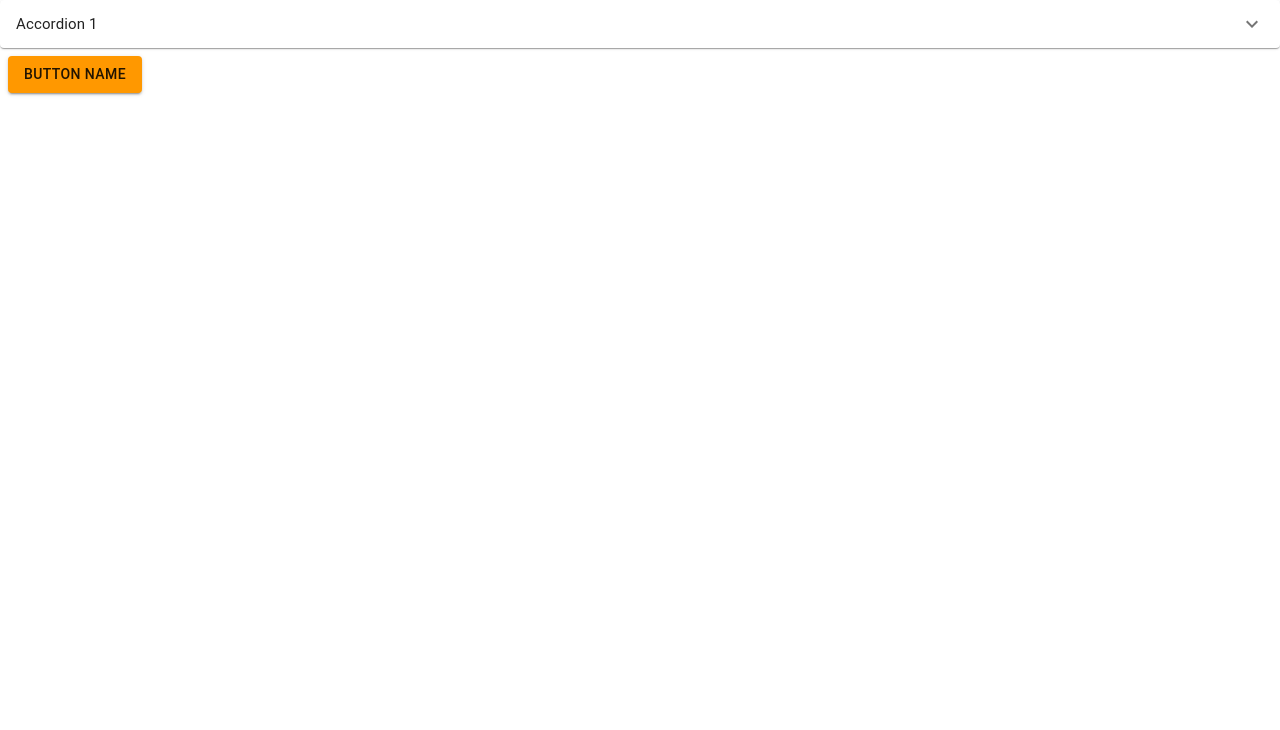
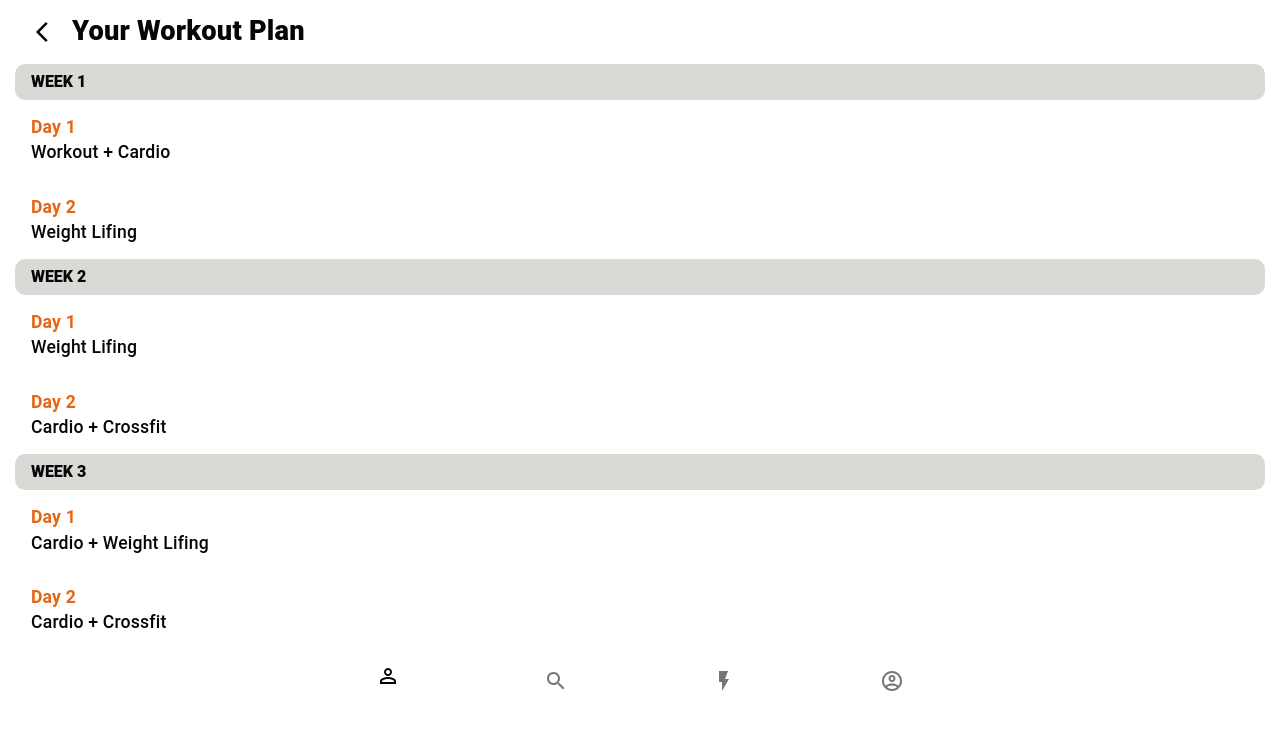
Before and after one commit to trtquan/gyho, a React (Create React App) app: page / in a window 1280 px wide. Shown: the top 730 px of the page. Built offline with nearby package versions, Linux system fonts and the light colour scheme.

Commit message:
Init Workout Plan, Workouthistory page

```diff
--- a/src/App.js
+++ b/src/App.js
@@ -1,16 +1,34 @@
+import { createMuiTheme } from "@material-ui/core";
+import { ThemeProvider } from "@material-ui/styles";
 import React from "react";
-import Alert from "@material-ui/lab/Alert";
-import ErrorOutlineOutlinedIcon from "@material-ui/icons/ErrorOutlineOutlined";
 import "./App.css";
-import Caution from "./components/Shared/Caution";
-import KaoAccordion from "./components/Shared/KaoAccordion";
-import KaoButton from "./components/Shared/KaoButton";
+import WorkoutPlan from "./components/WorkoutPlan";
+
+const masterTheme = createMuiTheme({
+  palette: {
+    primary: {
+      main: '#050607'
+    },
+    secondary: {
+      main: '#e86514'
+    },
+    background: {
+      grey: '#dbd9d5'
+    }
+  },
+  typography: {
+    h1: {
+      color: '#050607'
+    }
+  }
+})
 
 function App() {
   return (
     <>
-      <KaoAccordion summary={"quan"} children={<Caution message={"test"} />} />
-      <KaoButton />
+      <ThemeProvider theme={masterTheme}>
+        <WorkoutPlan/>
+      </ThemeProvider>
     </>
   );
 }
--- a/src/components/Shared/Header.jsx
+++ b/src/components/Shared/Header.jsx
@@ -0,0 +1,31 @@
+import React from 'react';
+import { AppBar, IconButton, makeStyles, Toolbar, Typography } from '@material-ui/core';
+import ArrowBackIosIcon from '@material-ui/icons/ArrowBackIos';
+
+const useStyles = makeStyles(() => ({
+  root: {
+    backgroundColor: '#FFF',
+    boxShadow: 'none'
+  },
+  title: {
+    fontSize: "1.7rem",
+    fontWeight: '800'
+  }
+}));
+
+export default function Header({ title }) {
+  const classes = useStyles();
+
+  return (
+    <AppBar position="static" color="primary" className={classes.root}>
+      <Toolbar>
+        <IconButton color="primary">
+          <ArrowBackIosIcon />
+        </IconButton>
+        <Typography variant="h4" color="primary" className={classes.title}>
+          {title}
+        </Typography>
+      </Toolbar>
+    </AppBar>
+  );
+}
--- /dev/null
+++ b/src/components/WorkoutPlan.jsx
@@ -0,0 +1,100 @@
+import React from "react";
+import { makeStyles } from "@material-ui/core/styles";
+import { BottomNavigation, BottomNavigationAction, List, ListItem, ListItemText, ListSubheader } from "@material-ui/core";
+import PersonOutlineOutlinedIcon from '@material-ui/icons/PersonOutlineOutlined';
+import SearchOutlinedIcon from '@material-ui/icons/SearchOutlined';
+import FlashOnOutlinedIcon from '@material-ui/icons/FlashOnOutlined';
+import AccountCircleOutlinedIcon from '@material-ui/icons/AccountCircleOutlined';
+import Header from "./Shared/Header";
+
+const useStyles = makeStyles((theme) => ({
+    root: {
+      width: '100%',
+      height: '100vh',
+      display: 'flex',
+      flexDirection: 'column'
+    },
+    workoutList: {
+      width: '100%',
+      overflow: 'auto',
+      paddingBottom: '0px',
+      paddingTop: '0px',
+      "& .MuiListItemText-primary": {
+        color: theme.palette.secondary.main,
+        fontWeight: '600',
+        fontSize: '1.1rem'
+      },
+      "& .MuiListItemText-secondary": {
+        color: theme.palette.primary.main,
+        fontWeight: '500',
+        fontSize: '1.1rem'
+      },
+
+    },
+    subheader: {
+      fontSize: '1rem',
+      fontWeight: '800',
+      textTransform: 'uppercase',
+      background: theme.palette.background.grey,
+      lineHeight: '36px',
+      borderRadius: '10px'
+    },
+    ul: {
+      padding: '0 15px'
+    }
+  })
+);
+
+export default function WorkoutPlan() {
+  const classes = useStyles();
+  const workoutData = [
+    {
+      days: [
+        { exercise: 'Workout + Cardio' },
+        { exercise: 'Weight Lifing' }
+      ]
+    },
+    {
+      days: [
+        { exercise: 'Weight Lifing' },
+        { exercise: 'Cardio + Crossfit' }
+      ]
+    },
+    {
+      days: [
+        { exercise: 'Cardio + Weight Lifing' },
+        { exercise: 'Cardio + Crossfit' }
+      ]
+    }
+  ];
+
+  const [currentNav, setNav] = React.useState('recents');
+  const handleChange = (event, newValue) => {
+    setNav(newValue);
+  };
+  return (
+    <div className={classes.root}>
+      <Header title="Your Workout Plan"/>
+      <List className={classes.workoutList}>
+        {workoutData.map((week, index) => (
+          <li key={`workout-${index}`} className={classes.listSection}>
+            <ul className={classes.ul}>
+              <ListSubheader color="primary" className={classes.subheader}>{`Week ${index + 1}`}</ListSubheader>
+              {week.days.map((item, itemIndex) => (
+                <ListItem key={`workout-item-${index}-${itemIndex}`}>
+                  <ListItemText primary={`Day ${itemIndex + 1}`} secondary={item.exercise}/>
+                </ListItem>
+              ))}
+            </ul>
+          </li>
+        ))}
+      </List>
+      <BottomNavigation value={currentNav} onChange={handleChange}>
+        <BottomNavigationAction value="recents" icon={<PersonOutlineOutlinedIcon />} />
+        <BottomNavigationAction value="favorites" icon={<SearchOutlinedIcon />} />
+        <BottomNavigationAction value="nearby" icon={<FlashOnOutlinedIcon />} />
+        <BottomNavigationAction value="folder" icon={<AccountCircleOutlinedIcon />} />
+      </BottomNavigation>
+    </div>
+  );
+}
```
Also changed, not shown: src/components/Achievement.jsx (added, +90 -0 lines), src/components/WorkoutHistory.jsx (added, +91 -0 lines).
